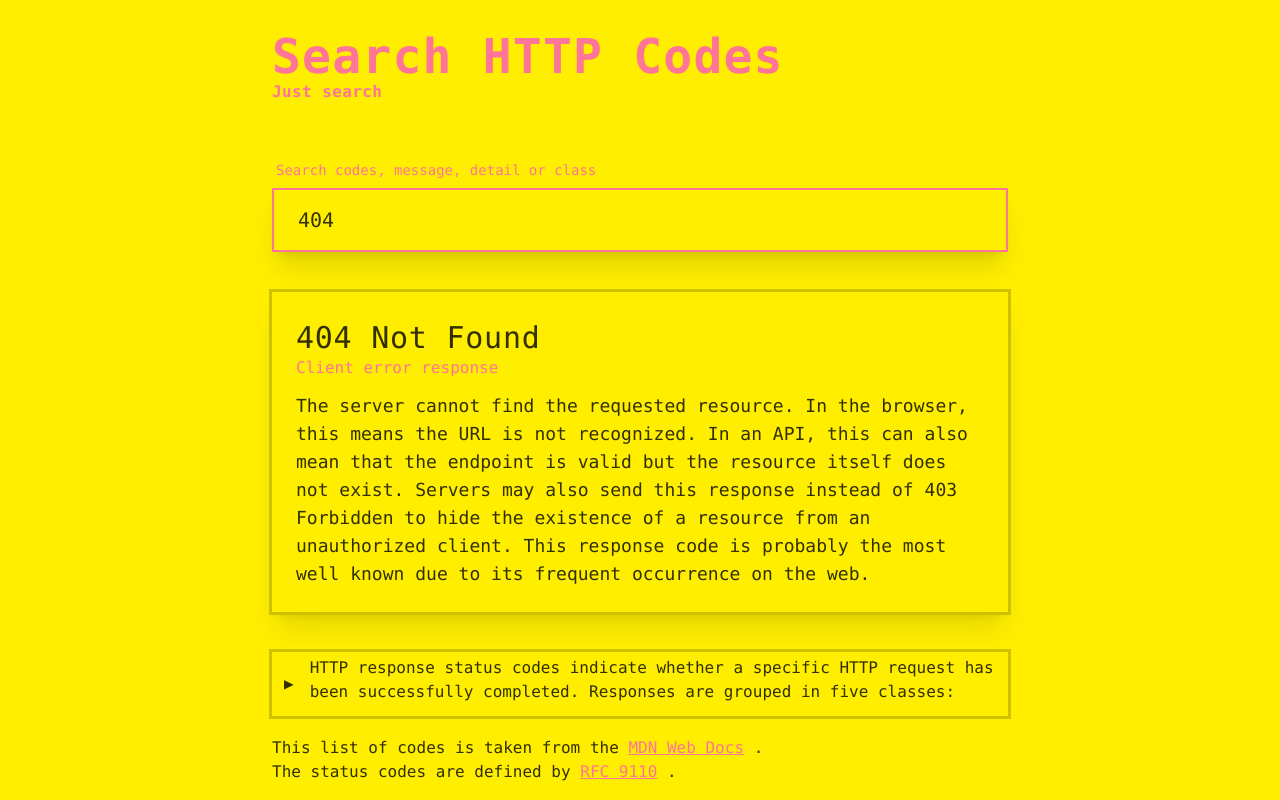
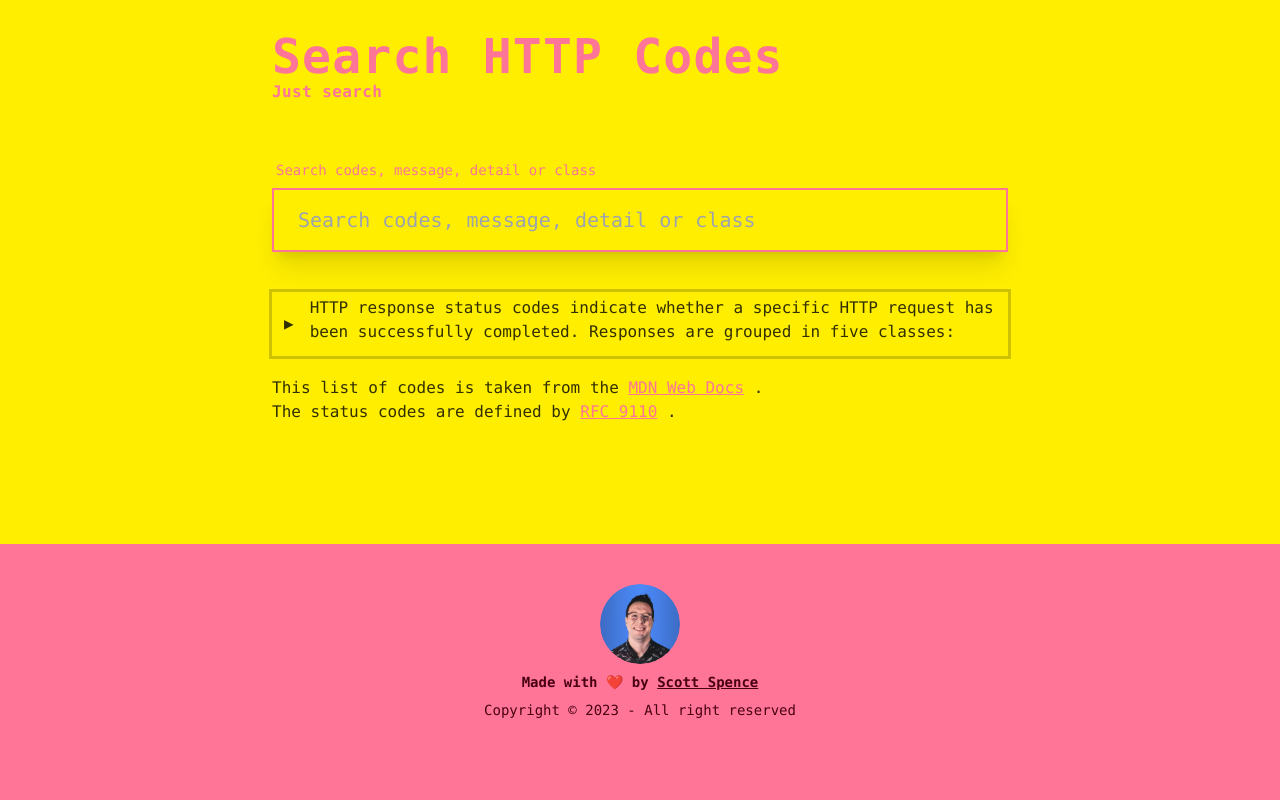
Before and after one commit to spences10/httpcodes-dev, a SvelteKit app: page / in a window 1280 px wide. Shown: the top 800 px of the page. Built offline with nearby package versions, Linux system fonts and the light colour scheme.

Commit message:
refactor: :recycle: remove default 404

```diff
--- a/src/routes/+page.svelte
+++ b/src/routes/+page.svelte
@@ -2,7 +2,7 @@
 	import { Details } from '$lib/components'
 	import { codes } from '$lib/utils'
 
-	let search = '404'
+	let search = ''
 	$: filteredCodes = codes.filter(
 		item =>
 			item.code.toLowerCase().includes(search.toLowerCase()) ||
@@ -37,9 +37,11 @@
 	{#if search.length > 0}
 		{#each filteredCodes as { code, message, detail, class: informationClass }}
 			<section class="outline outline-base-300 p-6 mb-10 shadow-xl">
-				<h2 class="text-3xl text-bold tracking-wide mt-1"><code>{code} {message}</code></h2>
+				<h2 class="text-3xl text-bold tracking-wide mt-1">
+					<code>{code} {message}</code>
+				</h2>
 				<p class="text-base text-primary mb-3">{informationClass}</p>
-				<p class='text-lg '>{detail}</p>
+				<p class="text-lg ">{detail}</p>
 			</section>
 		{/each}
 	{/if}
```
